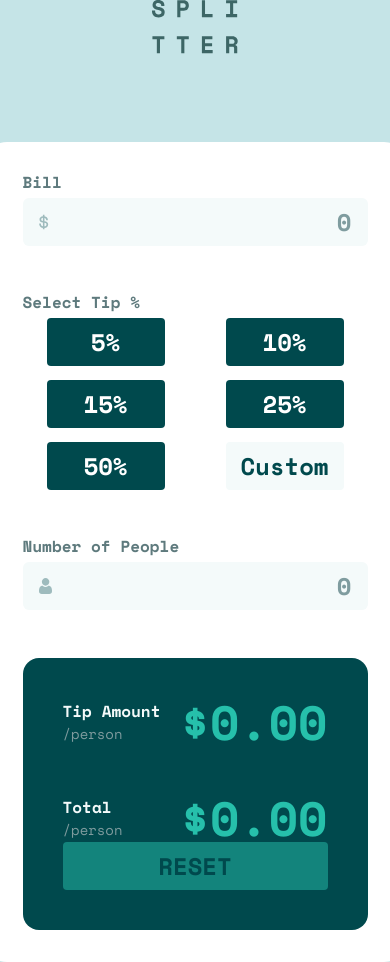
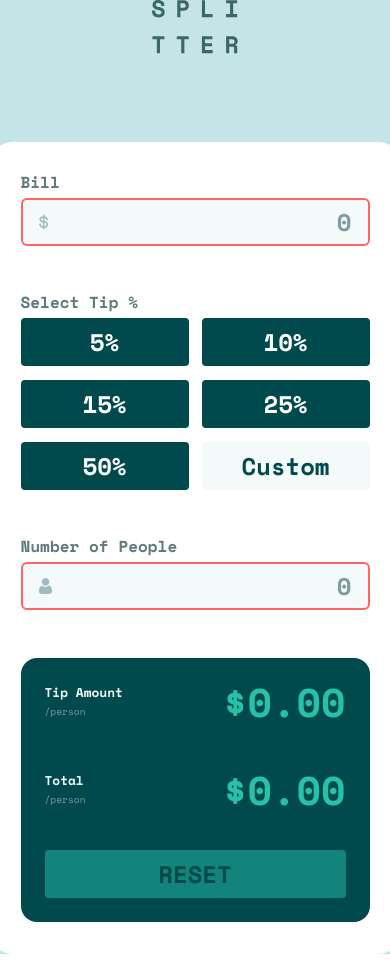
Before and after one commit to Chibuike-web/Tip-Calculator-App, a React (Vite) app: page / in a window 390 px wide. Built offline with nearby package versions, Linux system fonts and the light colour scheme.

Commit message:
made it responsive

```diff
--- a/src/components/Splitter.jsx
+++ b/src/components/Splitter.jsx
@@ -29,7 +29,6 @@ export default function Splitter() {
 			setBill(value);
 		} else if (id === "numberOfPeople") {
 			setNumberOfPeople(value);
-
 			if (value === "" || +value > 0) {
 				setError("");
 			} else if (+value === 0) {
@@ -70,9 +69,9 @@ export default function Splitter() {
 	};
 
 	return (
-		<main className="flex max-md:flex-col gap-[48px] max-md:w-max justify-between w-full max-w-[920px] bg-white px-10 py-8 rounded-3xl">
+		<main className="flex max-md:flex-col gap-[3rem] max-md:w-max justify-between w-full max-w-[57.5rem] bg-white px-[2rem] py-[2rem] rounded-[1.5rem]">
 			{/* Input Section */}
-			<section className="w-full max-w-[380px] flex flex-col gap-12">
+			<section className="w-full max-w-[23.75rem] flex flex-col gap-[3rem]">
 				<TextInput
 					icon={Dollar}
 					label="Bill"
@@ -85,8 +84,8 @@ export default function Splitter() {
 				/>
 
 				<fieldset>
-					<legend className="font-bold text-cyan-600 text-[16px] mb-2">Select Tip %</legend>
-					<div className="grid grid-cols-2 lg:grid-cols-3 gap-y-[14px] place-items-center gap-x-[13px] w-full">
+					<legend className="font-bold text-cyan-600 text-[1rem] mb-[0.5rem]">Select Tip %</legend>
+					<div className="grid grid-cols-2 lg:grid-cols-3 gap-y-[0.875rem] place-items-center gap-x-[0.8125rem] w-full">
 						<TipButton
 							tip="5%"
 							handleButtonClick={handleButtonClick}
@@ -146,9 +145,9 @@ export default function Splitter() {
 			</section>
 
 			{/* Results Section */}
-			<aside className="w-full min-h-full max-w-[413px] bg-cyan-800 rounded-2xl p-10">
-				<div className="flex flex-col h-full">
-					<div className="flex flex-col gap-12 mb-auto">
+			<aside className="w-full min-h-full max-w-[25.8125rem] bg-cyan-800 rounded-[1rem] p-[2.5rem] max-md:p-6">
+				<div className="flex flex-col h-full max-md:gap-10">
+					<div className="flex flex-col gap-[3rem] mb-auto">
 						<OutputDisplay label="Tip Amount" subLabel="/person" value={tipAmount} />
 						<OutputDisplay label="Total" subLabel="/person" value={total} />
 					</div>
@@ -177,23 +176,25 @@ function TextInput({
 		<div className="w-full">
 			<label
 				htmlFor={id}
-				className={`font-bold text-[16px] text-cyan-600 ${
+				className={`font-bold text-[1rem] text-cyan-600 ${
 					error ? "flex justify-between items-center" : ""
 				}`}
 			>
-				<p> {label}</p>
+				<p>{label}</p>
 				{error ? <p className="text-red-400">{error}</p> : ""}
 			</label>
 			<div
-				className={`flex justify-between items-center rounded-[6px] w-full px-4 py-3.5 h-[48px]  bg-cyan-300 ${
-					!error ? "hover:border-[2px] hover:border-[#26C0AB]" : "border-[2px] border-red-400"
+				className={`flex justify-between items-center rounded-[0.375rem] w-full px-[1rem] py-[0.875rem] h-[3rem] bg-cyan-300 ${
+					!error && !window.matchMedia("(hover: none)").matches
+						? "hover:border-[0.125rem] hover:border-[#26C0AB]"
+						: "border-[0.125rem] border-red-400"
 				}`}
 				style={{
-					border: focusedInput === id && !error ? "2px #26C0AB solid" : "",
-					marginBlockStart: id === "customInput" ? "" : "8px",
+					border: focusedInput === id && !error ? "0.125rem #26C0AB solid" : "",
+					marginBlockStart: id === "customInput" ? "" : "0.5rem",
 				}}
 			>
-				<img src={icon} alt={label} className="max-h-[16px]" />
+				<img src={icon} alt={label} className="max-h-[1rem]" />
 				<input
 					type="number"
 					id={id}
@@ -226,13 +227,13 @@ function TipButton({ tip, custom = false, isActive, handleButtonClick }) {
 	} else if (isActive) {
 		backgroundColour = "bg-cyan-700 text-cyan-800";
 	} else {
-		backgroundColour = "text-white bg-[hsl(183,100%,15%)]";
+		backgroundColour = "text-white bg-cyan-800";
 	}
 
 	return (
 		<button
 			type="button"
-			className={`h-[48px] w-full rounded-[4px] font-bold max-w-[118px] cursor-pointer ${backgroundColour} ${
+			className={`h-[3rem] w-full rounded-[0.25rem] font-bold  cursor-pointer ${backgroundColour} ${
 				!custom && !isActive ? "hover:bg-[#9EE9DF] hover:text-[#00494D]" : ""
 			}`}
 			onClick={() => {
@@ -247,21 +248,21 @@ function TipButton({ tip, custom = false, isActive, handleButtonClick }) {
 function OutputDisplay({ label, subLabel, value }) {
 	return (
 		<div className="flex justify-between items-center">
-			<div className="flex flex-col gap-[8px]">
-				<h3 className="text-cyan-300 text-[16px] font-bold">{label}</h3>
-				<p className="text-cyan-500 text-[14px]">{subLabel}</p>
+			<div className="flex flex-col gap-[0.5rem]">
+				<h3 className="text-cyan-300 text-[1rem] font-bold max-md:text-[0.8rem]">{label}</h3>
+				<p className="text-cyan-500 text-[0.875rem] max-md:text-[0.6rem]">{subLabel}</p>
 			</div>
-			<output className="text-cyan-700 font-bold text-5xl">${value}</output>
+			<output className="text-cyan-700 font-bold text-[3rem] max-md:text-[2.5rem]">${value}</output>
 		</div>
 	);
 }
 
-function ResetButton({ bill, handleReset, tipValue }) {
+function ResetButton({ bill, handleReset }) {
 	return (
 		<button
 			type="reset"
 			disabled={bill.trim() > 0 ? false : true}
-			className="h-[48px] rounded-[4px] font-bold w-full text-[hsl(183,100%,15%)] bg-[hsl(172,67%,45%)] disabled:opacity-50"
+			className="h-[3rem] rounded-[0.25rem] font-bold w-full text-[hsl(183,100%,15%)] bg-[hsl(172,67%,45%)] disabled:opacity-50"
 			style={{ cursor: bill.trim() > 0 ? "pointer" : "" }}
 			onClick={handleReset}
 		>
```
